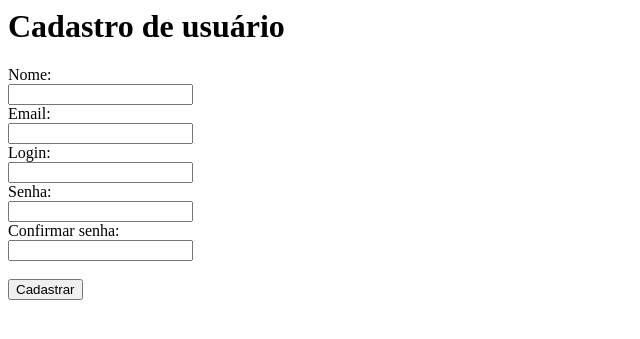
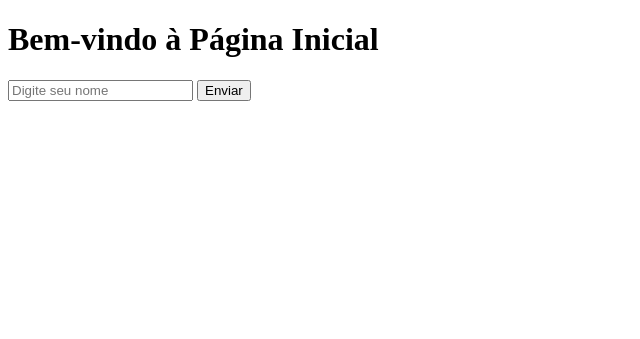
Before and after one commit to jhoann7/Projeto_do_Koiti_-faculdade-, a Django app: template home/templates/home.html in a window 1280 px wide. Shown: the top 339 px of the page, without its empty margins (0-640 px from the left). Run offline with Django 3.2, Linux system fonts and the light colour scheme; the template is opened without the code that fills it, so the values that code supplies are empty.

```diff
--- a/home/templates/home.html
+++ b/home/templates/home.html
@@ -1,20 +1,14 @@
-<h1>Cadastro de usuário</h1>
-<form method="Post">
-    {% csrf_token %}
-    <label>Nome:</label><br>
-    <input type="text" name="nome" required><br>
-
-    <label>Email:</label><br>
-    <input type="text" name="email" required><br>
-
-    <label>Login:</label><br>
-    <input type="text" name="login" required><br>
-
-    <label>Senha:</label><br>
-    <input type="password" name="senha" required><br>
-
-    <label>Confirmar senha:</label><br>
-    <input type="password" name="confirmar_senha" required><br><br>
-
-    <input type="submit" value="Cadastrar">
-</form>
+<!DOCTYPE html>
+<html>
+<head>
+    <title>Página Inicial</title>
+</head>
+<body>
+    <h1>Bem-vindo à Página Inicial</h1>
+    <form method="POST" action="/">
+        {% csrf_token %}
+        <input type="text" name="nome" placeholder="Digite seu nome">
+        <button type="submit">Enviar</button>
+    </form>
+</body>
+</html>
--- a/home/templates/login.html
+++ b/home/templates/login.html
@@ -1,7 +1,6 @@
 <h1>Login</h1>
 <form method="POST">
     {% csrf_token %}
-
     <label>Login:</label><br>
     <input type="text" name="login" required><br>
 
@@ -9,5 +8,4 @@
     <input type="password" name="senha" required><br><br>
 
     <input type="submit" value="Entrar">
-
 </form>
--- a/projeto_koiti/urls.py
+++ b/projeto_koiti/urls.py
@@ -17,9 +17,11 @@ Including another URLconf
 from django.contrib import admin
 from django.urls import path
 from home.views import home, cadastro
+from home.views import home, cadastro, login_view
 
 urlpatterns = [
     path("admin/", admin.site.urls),
     path("home/", home),
-    path("cadastro/", cadastro),  # nova rota
+    path("cadastro/", cadastro),
+    path("login/", login_view),  # nova rota
 ]
```
Also changed, not shown: home/templates/cadastro.html (added, +20 -0 lines), home/views.py (+8 -16 lines), db.sqlite3, home/migrations/0001_initial.py.
